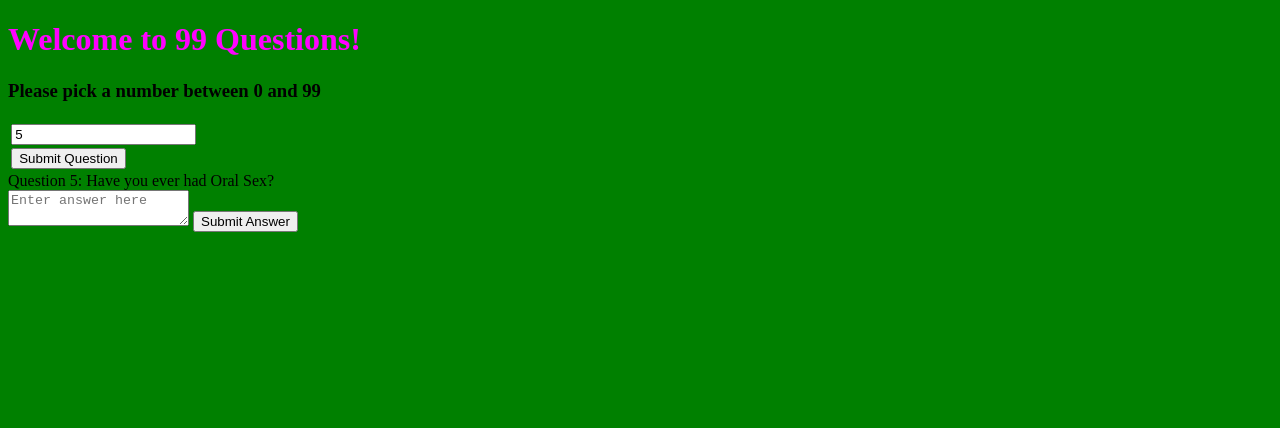
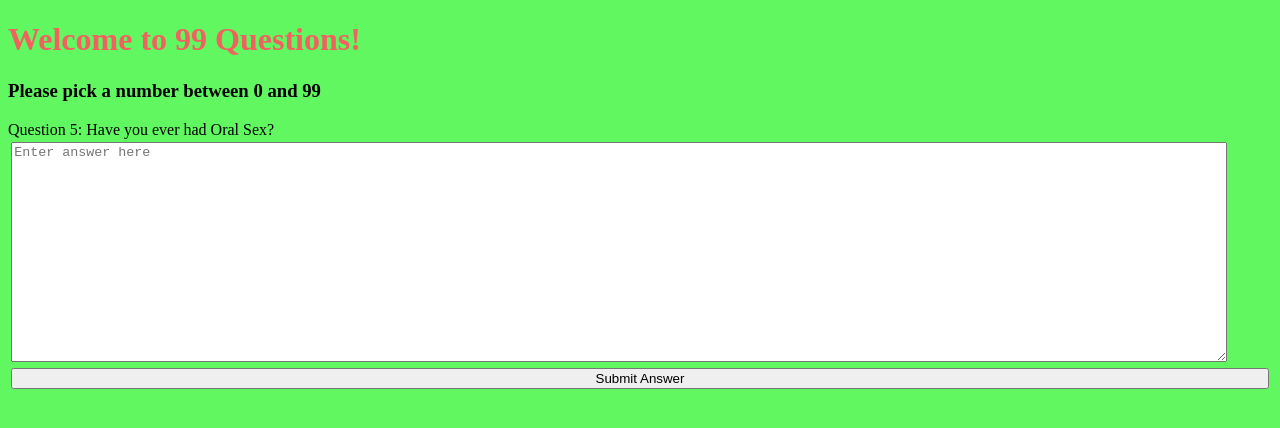
Before and after one commit to theoklahuman/99questions, a website built with webpack: page dist/index.html in a window 1280 px wide. Both pictures are taken after typing "5" into the empty fields and a click on the button "Submit Question". Built offline with nearby package versions, Linux system fonts and the light colour scheme.

Commit message:
Make Page functional

```diff
--- a/src/answer.js
+++ b/src/answer.js
@@ -1,5 +1,9 @@
+// import hideQuestionSection from "./questions.js";
+
 export default function testAnswerFlow() {
   displayUserAnswer();
+//   addCopyButton();
+  hideAnswerSection();
 }
 
 function getUserAnswer() {
@@ -17,6 +21,40 @@ function getUserAnswer() {
 function displayUserAnswer() {
   const answerToBeDisplayed = getUserAnswer();
   const answerDisplay = document.createElement("div");
-    answerDisplay.textContent = answerToBeDisplayed;
+  answerDisplay.id = "answer-display";
+  answerDisplay.textContent = `Answer: ${answerToBeDisplayed}`;
   document.querySelector(".chosen-question").append(answerDisplay);
+//   hideQuestionSection();
 }
+
+function hideAnswerSection() {
+  const questionSection = document.querySelector(".answer-section");
+  questionSection.classList.toggle("invisible");
+}
+
+// function addCopyButton() {
+//   const copyButton = document.createElement("button");
+//   copyButton.id = "copy-button";
+//   copyButton.textContent = "Copy Text";
+//   const infoDisplay = document.querySelector(".chosen-question");
+//   infoDisplay.insertAdjacentElement("beforeend", copyButton);
+//   copyButton.onclick = removeCopyButton;
+//   console.log(infoDisplay);
+// }
+
+// function copyText() {
+//     const infoDisplayContent = document.querySelector(".chosen-question").textContent;
+//     infoDisplayContent.select();
+//     infoDisplayContent.setSectionRange(0, 99999);
+//     navigator.clipboard.writeText(infoDisplayContent);
+//     alert("We just copied: " + infoDisplayContent);
+// }
+
+// function removeCopyButton() {
+//     copyText();
+//     const copyButton = document.querySelector("#copy-button");
+//     const infoDisplay = document.querySelector(".chosen-question");
+//     console.log(copyButton.textContent);
+//     copyButton.remove();
+//     console.log(infoDisplay.textContent.trim());
+// }
--- a/src/index.js
+++ b/src/index.js
@@ -4,6 +4,6 @@ import testAnswerFlow from "./answer.js";
 
 const questionSubmitButton = document.querySelector("#question-submit__button");
 const submitAnswerButton = document.querySelector("#answer-submit__button");
+
 questionSubmitButton.addEventListener("click", testQuestionFlow);
-
 submitAnswerButton.addEventListener("click", testAnswerFlow);
--- a/src/questions.js
+++ b/src/questions.js
@@ -1,4 +1,5 @@
-let chosenQuestion = document.querySelector(".chosen-question");
+import hideAnswerSection from "./answer.js";
+let chosenQuestion = document.querySelector("#chosen-question__display");
 
 const questions = [
   "Name of your first crush?",
@@ -44,7 +45,7 @@ const questions = [
   "Does naughty talk get you aroused?",
   "Have you ever had a near death experience?",
   "If you had a pet, What would it be?",
-  "Are you Virgin?",
+  "Are you a Virgin?",
   "Do you have any tattoos?",
   "Are u single or in a relationship?",
   "Have you ever kissed someone of the same sex?",
@@ -101,6 +102,11 @@ function getChosenQuestionNumber() {
   return chosenQuestionNumber;
 }
 
+function hideQuestionSection() {
+  const questionSection = document.querySelector(".question-section");
+  questionSection.classList.toggle("invisible");
+}
+
 function getQuestionFromQuestionList(questionNumber) {
   let questionPosition = questionNumber - 1;
   const invalidNumber = `If you're having girl problems I feel bad for you son I got ninety-nine questions but ${questionNumber} ain't one`;
@@ -127,5 +133,6 @@ export default function testQuestionFlow() {
   let userChoice = getChosenQuestionNumber();
   const choseQuestion = getQuestionFromQuestionList(userChoice);
   displaySelectedQuestion(choseQuestion);
-  resetQuestionInputValue()
+  resetQuestionInputValue();
+  hideQuestionSection();
 }
--- a/src/style.css
+++ b/src/style.css
@@ -3,22 +3,30 @@
 }
 
 h1 {
-    color: magenta;
+    color: #f36060;
 }
 
 #question-number__input,
-#question-submit__button {
+#question-submit__button,
+#user-answer,
+#answer-submit__button {
     display: block;
     margin: 0.2rem;
 }
 
-.question-section {
+textarea {
+  width: 95vw;
+  height: 220px;
+}
+
+.question-section,
+.answer-section {
     display: flex;
     flex-direction: column;
 }
 
 body {
-  background: green;
+  background: #61f761;
 }
 
 .invisible {
```
Also changed, not shown: dist/index.html, dist/main.js. Lines whose indentation alone changed are shown as unchanged.
